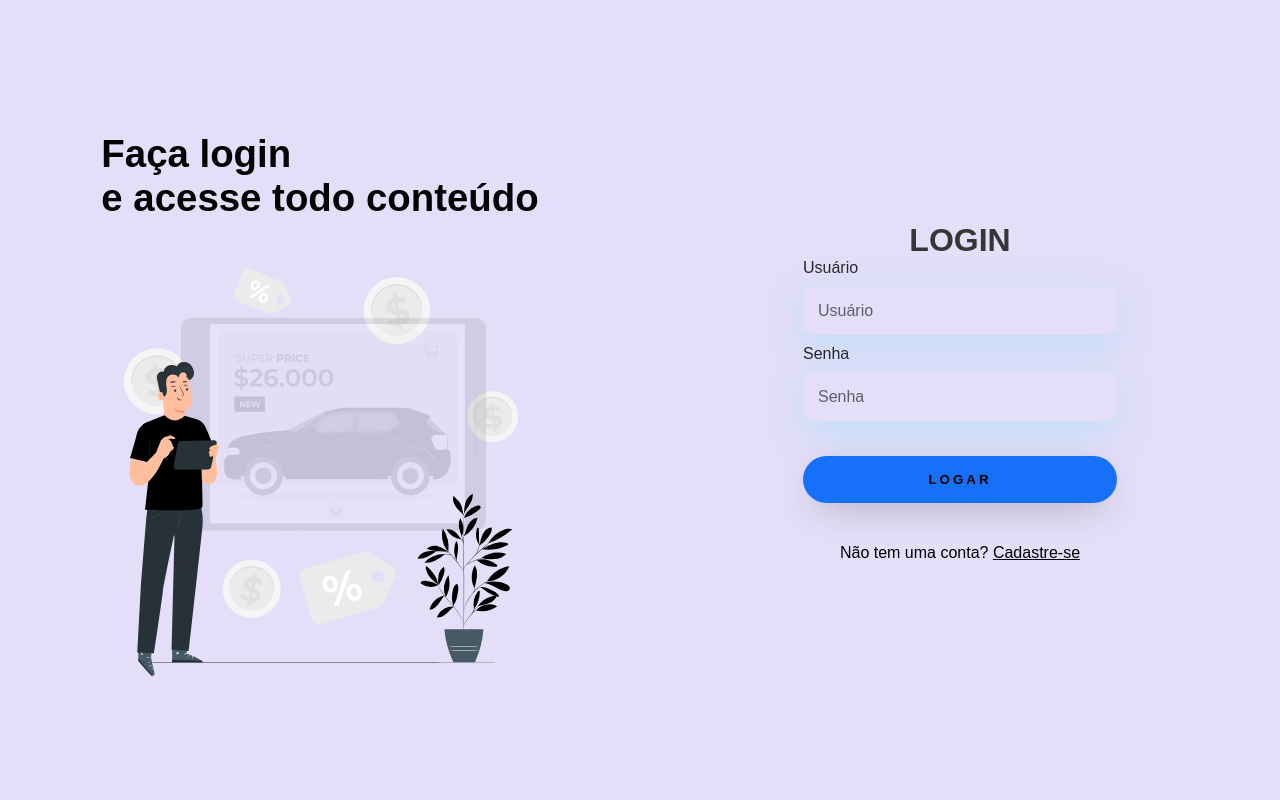
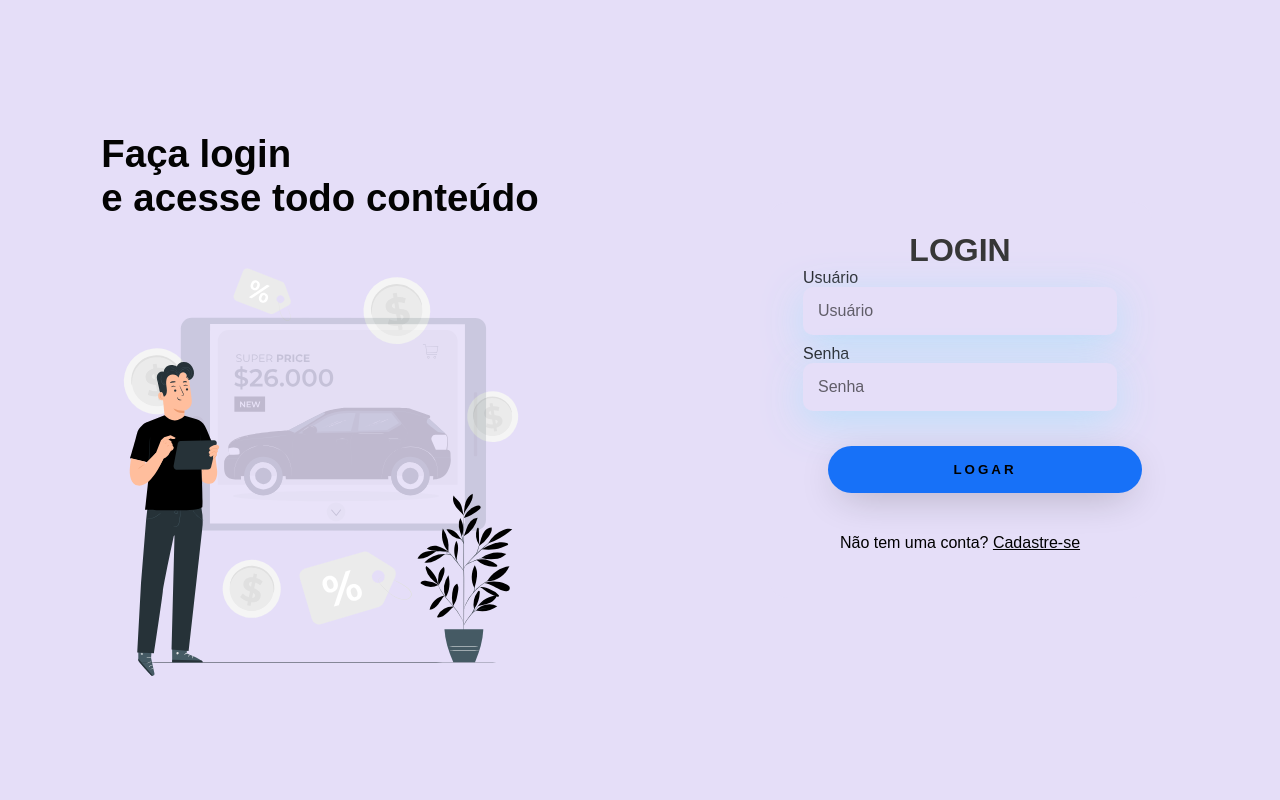
Before and after one commit to mateusbt/projetoPreguica, a Flask app: page /login in a window 1280 px wide. Run offline with Flask 2, Linux system fonts and the light colour scheme.

Commit message:
mensagenzinha

```diff
--- a/app.py
+++ b/app.py
@@ -16,7 +16,14 @@
 def principal():
     return render_template('registro.html')
 
-
+@app.route('/login',methods=['POST'])
+def login():
+    login = request.form['usuario']
+    senha = request.form['senha']
+    if login == 'aluno' and senha == '1234':
+        return redirect(url_for('hello_world'))
+    else:
+        return redirect(url_for('teste2'))
 
 
 if __name__ == '__main__':
--- a/static/styleL.css
+++ b/static/styleL.css
@@ -69,7 +69,7 @@
     justify-content: center;
 }
 
-.textfield>input {
+.textfield input {
     width: 100%;
     border: none;
     border-radius: 10px;
@@ -82,11 +82,11 @@
     box-sizing: border-box;
     margin-bottom: 10px;
 }
-.textfield>label{
+.textfield label{
     color: #000000de;
     margin-bottom: 10px;
 }
-.textfield> input::placeholder {
+.textfield input::placeholder {
     color: #00000094;
 }
 
--- a/templates/home.html
+++ b/templates/home.html
@@ -16,7 +16,7 @@
             <li><a href="#catalog">Catalogo</a></li>
             <li><a href="#about">Sobre nós</a></li>
             <li><a href="#feature">Features</a></li>
-            <button> <a href="login.html">Login</a></button>
+            <button> <a href="/login">Login</a></button>
           </ul>
         </nav>
         <div class="header-block">
--- a/templates/login.html
+++ b/templates/login.html
@@ -1,5 +1,6 @@
 <!DOCTYPE html>
 <html lang="en">
+
 <head>
     <meta charset="UTF-8">
     <meta http-equiv="X-UA-Compatible" content="IE=edge">
@@ -8,6 +9,7 @@
     <script defer src="/JavaScript/login.js"></script>
     <title>Login</title>
 </head>
+
 <body>
 
     <div class="main-login">
@@ -19,22 +21,24 @@
             <div class="card-login">
                 <h1>LOGIN</h1>
                 <div class="textfield">
+                    <form action="/login" method="post">
                         <label for="usuario">Usuário</label>
                         <input type="text" name="usuario" id="login" placeholder="Usuário">
-                </div>
-                <div class="textfield">
                         <label for="senha">Senha</label>
                         <input type="password" name="senha" id="senha" placeholder="Senha">
+                        <button class="botao" type="submit">Logar</button>
+                    </form>
+                </div>
 
-                </div>
-                <button class="botao" type="submit" onclick="logar();return false" >Logar</button>
                 <p>
                     Não tem uma conta?
-                        <a class="cadastro" href="registro.html">
+                    <a class="cadastro" href="/registro">
                         Cadastre-se
                     </a>
+
             </div>
         </div>
     </div>
 </body>
+
 </html>
```
Lines whose indentation alone changed are shown as unchanged.
